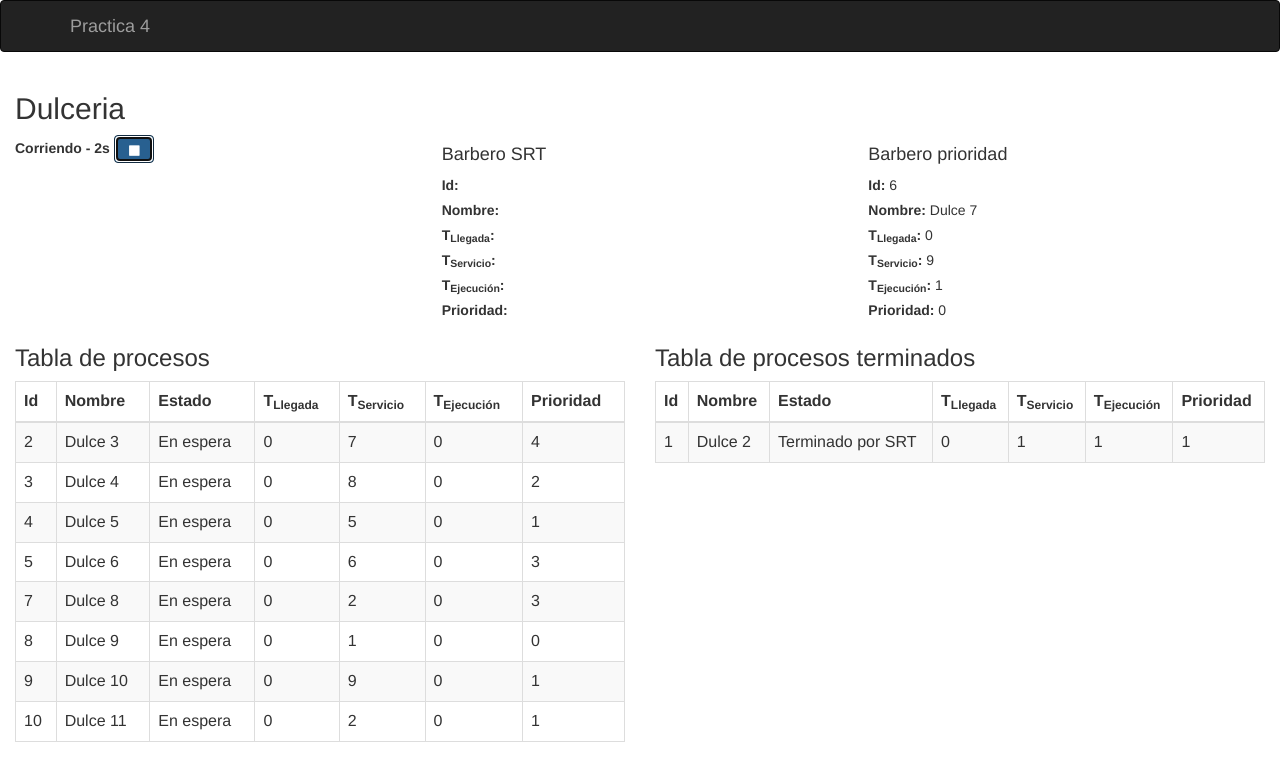
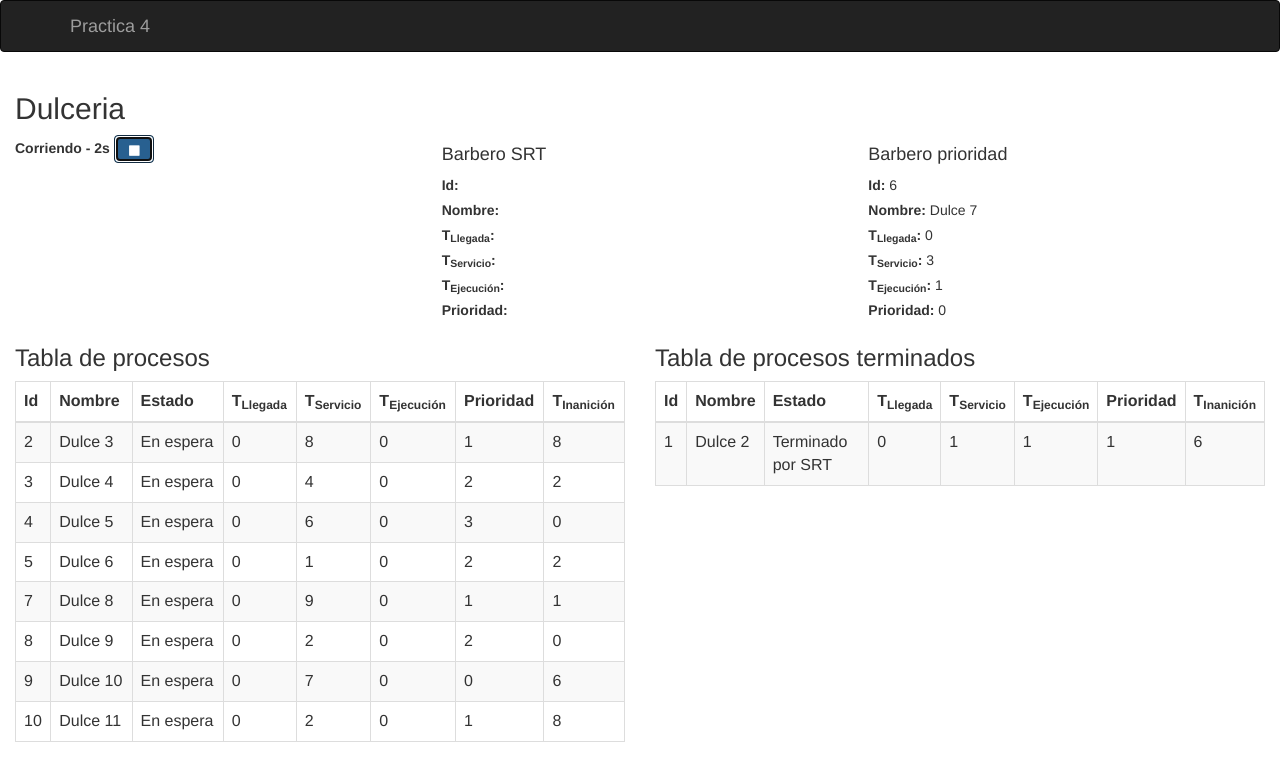
Before and after one commit to adrfrank/Practicas-TSO, a website: page Practica 4/index.html in a window 1280 px wide. Both pictures are taken after a click on the button 126 px from the left and 149 px from the top of the page. Drawn offline with nearby package versions, Linux system fonts and the light colour scheme.

Commit message:
verificar inanicion

```diff
--- a/Practica 4/barberiaController.js
+++ b/Practica 4/barberiaController.js
@@ -26,11 +26,16 @@
 			$scope.processes.push(new Process($scope.time));
 		}
 	}
+	$scope.verifyInanicion = function(){
+
+	}
+
 	$scope.timeCount=function()
 	{
 		if($scope.running){
 			$scope.time++;
 			debugPrint($scope.time);
+			$spcope.verifyInanicion();
 			if($scope.time%$scope.fillTime == 0)
 				$scope.fillProcesses();
 			$scope.$apply();
--- a/Practica 4/index.html
+++ b/Practica 4/index.html
@@ -67,6 +67,7 @@
                         <th>T<sub>Servicio</sub></th>
                         <th>T<sub>Ejecuci&oacute;n</sub></th>
                         <th>Prioridad</th>
+                        <th>T<sub>Inanici&oacute;n</sub></th>
                     </tr>
                 </thead>
                 <tbody>
@@ -78,6 +79,7 @@
                         <td>{{p.tServicio}}</td>
                         <td>{{p.tEjecucion}}</td>
                         <td>{{p.prioridad}}</td>
+                        <td>{{p.tInanicion}}</td>
                     </tr>
                 </tbody>
             </table>
@@ -94,6 +96,7 @@
                         <th>T<sub>Servicio</sub></th>
                         <th>T<sub>Ejecuci&oacute;n</sub></th>
                         <th>Prioridad</th>
+                        <th>T<sub>Inanici&oacute;n</sub></th>
                     </tr>
                 </thead>
                 <tbody>
@@ -105,6 +108,7 @@
                         <td>{{p.tServicio}}</td>
                         <td>{{p.tEjecucion}}</td>
                         <td>{{p.prioridad}}</td>
+                        <td>{{p.tInanicion}}</td>
                     </tr>
                 </tbody>
             </table>
--- a/Practica 4/process.js
+++ b/Practica 4/process.js
@@ -3,6 +3,7 @@
 	tServicio: 10,
 	prioridad: 5,
 	count:1,
+	tInanicion: 10,
 	getCount:function  () {
 		return this.count++;
 	},
@@ -10,7 +11,8 @@
 		enEspera: "En espera",
 		ejecutandose: "Ejecutandose",
 		terminadoPorSRT: "Terminado por SRT",
-		terminadoPorPrioridad: "Terminado por prioridad"
+		terminadoPorPrioridad: "Terminado por prioridad",
+		inanicion: "Terminado por inanición"
 	}
 }
 
@@ -28,5 +30,5 @@
 	this.tLlegada =  Math.floor(t+ProcessDefaults.tLlegada*Math.random());
 	this.tServicio = Math.floor(ProcessDefaults.tServicio*Math.random());
 	this.prioridad = Math.floor(ProcessDefaults.prioridad*Math.random());
-
+	this.tInanicion = Math.floor(ProcessDefaults.tInanicion*Math.random());
 }
```
